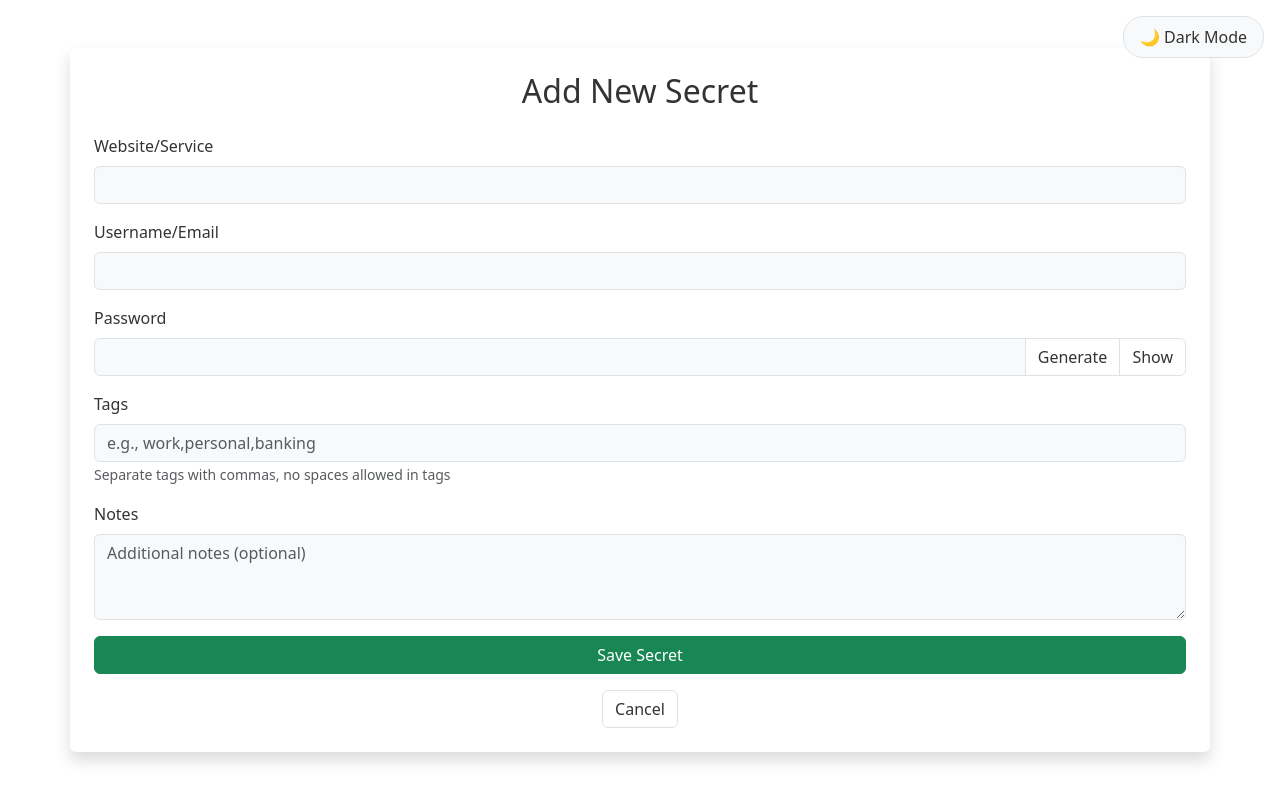
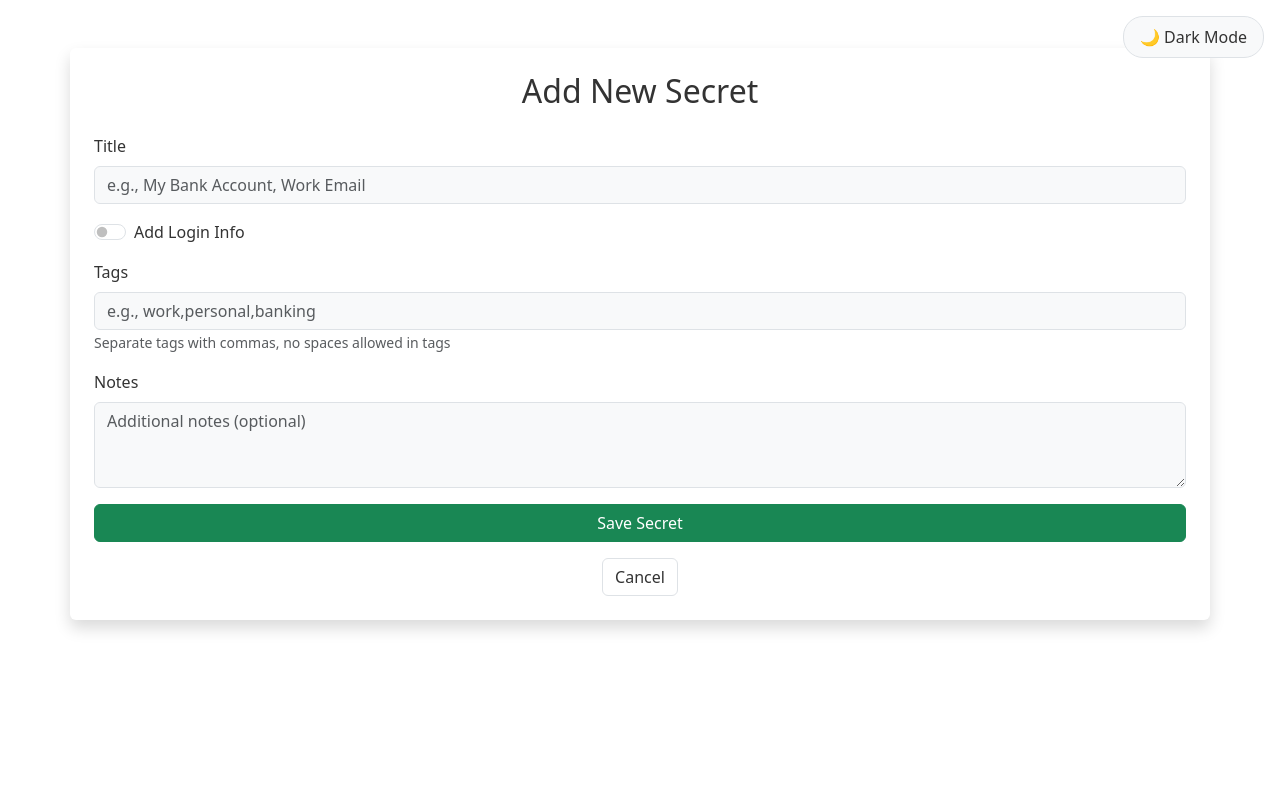
Before and after one commit to dpomian/pwd-manager, a Flask app: page /add in a window 1280 px wide. Run offline with Flask 3, Linux system fonts and the light colour scheme; the visitor is signed in with stand-in values (Sample User, id 1).

Commit message:
feat: Title and login info

```diff
--- a/pwd_manager/__init__.py
+++ b/pwd_manager/__init__.py
@@ -50,7 +50,6 @@ def create_app(config_name=None):
 
         # Configure database
         db_type = os.getenv('DATABASE_TYPE', 'sqlite')
-        print(f"Instance path: {app.instance_path}")
         db_path = os.getenv('DATABASE_PATH', os.path.join(app.instance_path, 'passwords.db'))
 
         # Ensure the directory exists
--- a/pwd_manager/routes.py
+++ b/pwd_manager/routes.py
@@ -35,6 +35,7 @@ def index():
 
     if search_query:
         passwords = passwords.filter(
+            (SecretEntry.title.ilike(f'%{search_query}%')) |
             (SecretEntry.website.ilike(f'%{search_query}%')) |
             (SecretEntry.username.ilike(f'%{search_query}%')) |
             (SecretEntry.tags.ilike(f'%{search_query}%'))
@@ -58,14 +59,20 @@ def add_secret():
         return redirect(url_for('auth.login'))
 
     if request.method == 'POST':
+        title = request.form.get('title')
+        has_login_info = request.form.get('has_login_info') == '1'
         website = request.form.get('website')
         username = request.form.get('username')
         password = request.form.get('password')
         tags = request.form.get('tags')
         notes = request.form.get('notes')
 
-        if not website or not username or not password:
-            flash('All fields except tags are required', 'error')
+        if not title:
+            flash('Title is required', 'error')
+            return redirect(url_for('main.add_secret'))
+
+        if has_login_info and (not website or not username or not password):
+            flash('Website, username, and password are required when login info is enabled', 'error')
             return redirect(url_for('main.add_secret'))
 
         encryption_key = get_user_encryption_key()
@@ -73,14 +80,16 @@ def add_secret():
             flash('Error retrieving encryption key', 'error')
             return redirect(url_for('main.index'))
 
-        encrypted_password = encrypt_data(encryption_key, password)
+        encrypted_password = encrypt_data(encryption_key, password) if password else None
         encrypted_notes = encrypt_data(encryption_key, notes) if notes else None
 
         new_entry = SecretEntry(
             user_id=session['user_id'],
-            website=website,
-            username=username,
-            encrypted_password=encrypted_password,
+            title=title,
+            has_login_info=has_login_info,
+            website=website if has_login_info else None,
+            username=username if has_login_info else None,
+            encrypted_password=encrypted_password if has_login_info else None,
             tags=tags,
             notes=encrypted_notes
         )
@@ -110,24 +119,28 @@ def view_secret(entry_id):
         return redirect(url_for('main.index'))
 
     try:
-        decrypted_password = decrypt_data(encryption_key, entry.encrypted_password)
+        decrypted_password = None
+        qr_base64 = None
 
-        # Generate QR code with just the password
-        qr = qrcode.QRCode(
-            version=1,
-            error_correction=qrcode.constants.ERROR_CORRECT_L,
-            box_size=10,
-            border=4,
-        )
-        qr.add_data(decrypted_password)
-        qr.make(fit=True)
+        if entry.has_login_info and entry.encrypted_password:
+            decrypted_password = decrypt_data(encryption_key, entry.encrypted_password)
 
-        img = qr.make_image(fill_color="black", back_color="white")
+            # Generate QR code with just the password
+            qr = qrcode.QRCode(
+                version=1,
+                error_correction=qrcode.constants.ERROR_CORRECT_L,
+                box_size=10,
+                border=4,
+            )
+            qr.add_data(decrypted_password)
+            qr.make(fit=True)
 
-        # Convert QR code to base64 string
-        buffered = BytesIO()
-        img.save(buffered, format="PNG")
-        qr_base64 = base64.b64encode(buffered.getvalue()).decode()
+            img = qr.make_image(fill_color="black", back_color="white")
+
+            # Convert QR code to base64 string
+            buffered = BytesIO()
+            img.save(buffered, format="PNG")
+            qr_base64 = base64.b64encode(buffered.getvalue()).decode()
 
         decrypted_notes = decrypt_data(encryption_key, entry.notes) if entry.notes else None
 
@@ -138,7 +151,7 @@ def view_secret(entry_id):
                              qr_code=qr_base64)
     except Exception as e:
         current_app.logger.error(f'Error decrypting password for entry {entry_id}: {e}', exc_info=True)
-        flash('Error decrypting password', 'error')
+        flash('Error decrypting data', 'error')
         return redirect(url_for('main.index'))
 
 @main_bp.route('/generate_password')
@@ -178,9 +191,19 @@ def edit_secret(entry_id):
 
         try:
             # Update the entry
-            entry.website = request.form['website']
-            entry.username = request.form['username']
-            entry.encrypted_password = encrypt_data(encryption_key, request.form['password'])
+            entry.title = request.form['title']
+            has_login_info = request.form.get('has_login_info') == '1'
+            entry.has_login_info = has_login_info
+
+            if has_login_info:
+                entry.website = request.form['website']
+                entry.username = request.form['username']
+                entry.encrypted_password = encrypt_data(encryption_key, request.form['password'])
+            else:
+                entry.website = None
+                entry.username = None
+                entry.encrypted_password = None
+
             entry.tags = request.form['tags']
             notes = request.form.get('notes')
             entry.notes = encrypt_data(encryption_key, notes) if notes else None
@@ -195,7 +218,9 @@ def edit_secret(entry_id):
 
     # For GET request, decrypt the password and notes for display
     encryption_key = get_user_encryption_key()
-    decrypted_password = decrypt_data(encryption_key, entry.encrypted_password) if encryption_key else ''
+    decrypted_password = ''
+    if encryption_key and entry.has_login_info and entry.encrypted_password:
+        decrypted_password = decrypt_data(encryption_key, entry.encrypted_password)
     decrypted_notes = decrypt_data(encryption_key, entry.notes) if encryption_key and entry.notes else ''
 
     return render_template('edit_secret.html', entry=entry, decrypted_password=decrypted_password, decrypted_notes=decrypted_notes)
@@ -227,6 +252,9 @@ def copy_password(entry_id):
     if entry.user_id != session['user_id']:
         return jsonify({'error': 'Unauthorized access'}), 403
 
+    if not entry.has_login_info or not entry.encrypted_password:
+        return jsonify({'error': 'No password for this entry'}), 400
+
     encryption_key = get_user_encryption_key()
     if not encryption_key:
         return jsonify({'error': 'Error retrieving encryption key'}), 500
@@ -234,7 +262,7 @@ def copy_password(entry_id):
     try:
         decrypted_password = decrypt_data(encryption_key, entry.encrypted_password)
         return jsonify({'password': decrypted_password})
-    except Exception as e:
+    except Exception:
         return jsonify({'error': 'Error decrypting password'}), 500
 
 @main_bp.route('/qr_code/<int:entry_id>')
@@ -246,6 +274,9 @@ def get_qr_code(entry_id):
 
     if entry.user_id != session['user_id']:
         return jsonify({'error': 'Unauthorized'}), 401
+
+    if not entry.has_login_info or not entry.encrypted_password:
+        return jsonify({'error': 'No password for this entry'}), 400
 
     encryption_key = get_user_encryption_key()
     if not encryption_key:
@@ -272,7 +303,7 @@ def get_qr_code(entry_id):
         qr_base64 = base64.b64encode(buffered.getvalue()).decode()
 
         return jsonify({'qr_code': qr_base64})
-    except Exception as e:
+    except Exception:
         return jsonify({'error': 'Error generating QR code'}), 500
 
 
--- a/pwd_manager/templates/add_secret.html
+++ b/pwd_manager/templates/add_secret.html
@@ -8,19 +8,31 @@
         <h2 class="text-center mb-4">Add New Secret</h2>
         <form method="POST" action="{{ url_for('main.add_secret') }}">
             <div class="mb-3">
+                <label for="title" class="form-label">Title</label>
+                <input type="text" class="form-control" id="title" name="title" required placeholder="e.g., My Bank Account, Work Email">
+            </div>
+            <div class="mb-3">
+                <div class="form-check form-switch">
+                    <input class="form-check-input" type="checkbox" id="hasLoginInfo" name="has_login_info" value="1">
+                    <label class="form-check-label" for="hasLoginInfo">Add Login Info</label>
+                </div>
+            </div>
+            <div id="loginInfoSection" style="display: none;">
+                <div class="mb-3">
                     <label for="website" class="form-label">Website/Service</label>
-                <input type="text" class="form-control" id="website" name="website" required>
+                    <input type="text" class="form-control" id="website" name="website">
                 </div>
                 <div class="mb-3">
                     <label for="username" class="form-label">Username/Email</label>
-                <input type="text" class="form-control" id="username" name="username" required>
+                    <input type="text" class="form-control" id="username" name="username">
                 </div>
                 <div class="mb-3">
                     <label for="password" class="form-label">Password</label>
                     <div class="input-group">
-                    <input type="password" class="form-control" id="password" name="password" required>
+                        <input type="password" class="form-control" id="password" name="password">
                         <button class="btn btn-outline-secondary" type="button" id="generatePassword">Generate</button>
                         <button class="btn btn-outline-secondary" type="button" id="togglePassword">Show</button>
+                    </div>
                 </div>
             </div>
             <div class="mb-3">
@@ -45,8 +57,29 @@
 
 {% block scripts %}
 <script>
+// Toggle login info section visibility
+const hasLoginInfoCheckbox = document.getElementById('hasLoginInfo');
+const loginInfoSection = document.getElementById('loginInfoSection');
+const websiteInput = document.getElementById('website');
+const usernameInput = document.getElementById('username');
+const passwordInput = document.getElementById('password');
+
+function toggleLoginInfoSection() {
+    const isChecked = hasLoginInfoCheckbox.checked;
+    loginInfoSection.style.display = isChecked ? 'block' : 'none';
+
+    // Set required attribute based on toggle state
+    websiteInput.required = isChecked;
+    usernameInput.required = isChecked;
+    passwordInput.required = isChecked;
+}
+
+hasLoginInfoCheckbox.addEventListener('change', toggleLoginInfoSection);
+
+// Initialize on page load
+toggleLoginInfoSection();
+
 document.getElementById('togglePassword').addEventListener('click', function() {
-    const passwordInput = document.getElementById('password');
     const type = passwordInput.getAttribute('type') === 'password' ? 'text' : 'password';
     passwordInput.setAttribute('type', type);
     this.textContent = type === 'password' ? 'Show' : 'Hide';
@@ -59,7 +92,6 @@ document.getElementById('generatePassword').addEventListener('click', async func
             throw new Error('Failed to generate password');
         }
         const data = await response.json();
-        const passwordInput = document.getElementById('password');
         passwordInput.value = data.password;
         // Keep the password hidden
         passwordInput.setAttribute('type', 'password');
```
Also changed, not shown: migrations/versions/add_title_and_has_login_info.py (added, +45 -0 lines), pwd_manager/models.py (+5 -3 lines), pwd_manager/templates/edit_secret.html (+41 -5 lines), pwd_manager/templates/index.html (+14 -6 lines), pwd_manager/templates/view_secret.html (+25 -5 lines), tests/test_routes.py (+9 -1 lines). Lines whose indentation alone changed are shown as unchanged.
